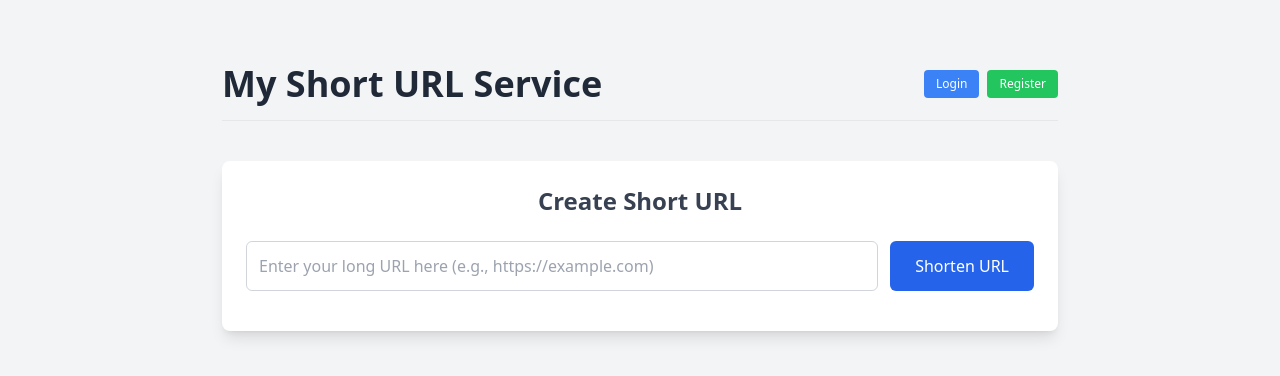
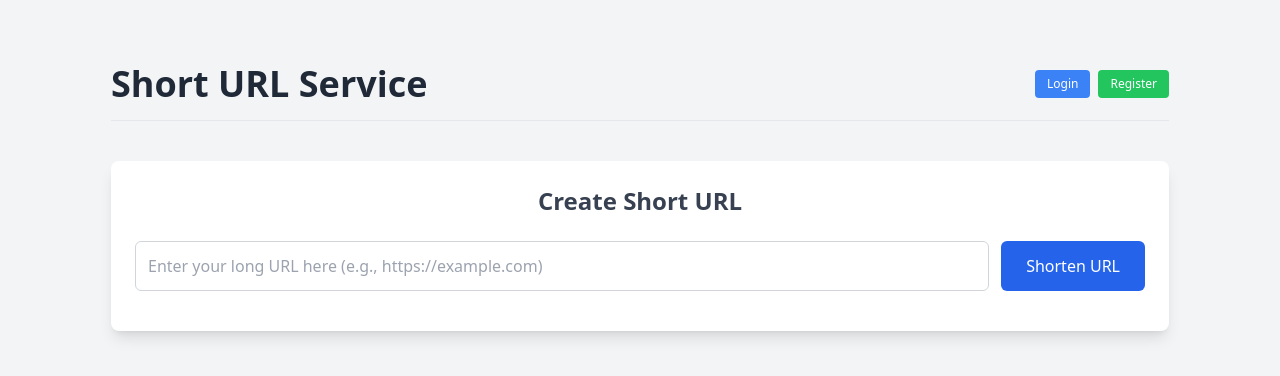
Before and after one commit to Yanatg/shorten-url-node, a Vue app in the folder frontend/: page / in a window 1280 px wide. Shown: the top 376 px of the page. Built offline with nearby package versions, Linux system fonts and the light colour scheme; no server answers.

Commit message:
modify styling

```diff
--- a/frontend/src/App.vue
+++ b/frontend/src/App.vue
@@ -1,11 +1,11 @@
 <template>
-  <div id="app" class="min-w-[900px] container mx-auto px-4 py-8 min-h-screen flex flex-col">
+  <div id="app" class="min-w-[1122px] container mx-auto px-4 py-8 min-h-screen flex flex-col">
 
     <header class="mb-10 border-b border-gray-200 pb-4">
       <nav class="flex flex-wrap items-center justify-between gap-4">
         <router-link :to="{ name: 'Home' }" class="flex-shrink-0">
           <h1 class="text-3xl sm:text-4xl font-bold text-gray-800 inline-block hover:text-blue-700 transition-colors">
-            My Short URL Service
+            Short URL Service
           </h1>
         </router-link>
 
--- a/frontend/src/views/LoginPage.vue
+++ b/frontend/src/views/LoginPage.vue
@@ -1,5 +1,5 @@
 <template>
-    <div class="max-w-md mx-auto mt-10 p-8 bg-white rounded-lg shadow-xl border border-gray-200">
+    <div class="max-w-md mx-auto mt-10 p-8 bg-white rounded-lg shadow-xl border border-gray-200 text-start">
       <h2 class="text-2xl font-semibold text-center mb-6 text-gray-700">Login</h2>
 
       <form @submit.prevent="handleLogin">
--- a/frontend/src/views/RegisterPage.vue
+++ b/frontend/src/views/RegisterPage.vue
@@ -1,5 +1,5 @@
 <template>
-    <div class="max-w-md mx-auto mt-10 p-8 bg-white rounded-lg shadow-xl border border-gray-200">
+    <div class="max-w-md mx-auto mt-10 p-8 bg-white rounded-lg shadow-xl border border-gray-200 text-start">
      <h2 class="text-2xl font-semibold text-center mb-6 text-gray-700">Register New Account</h2>
 
      <form @submit.prevent="handleRegister">
```
